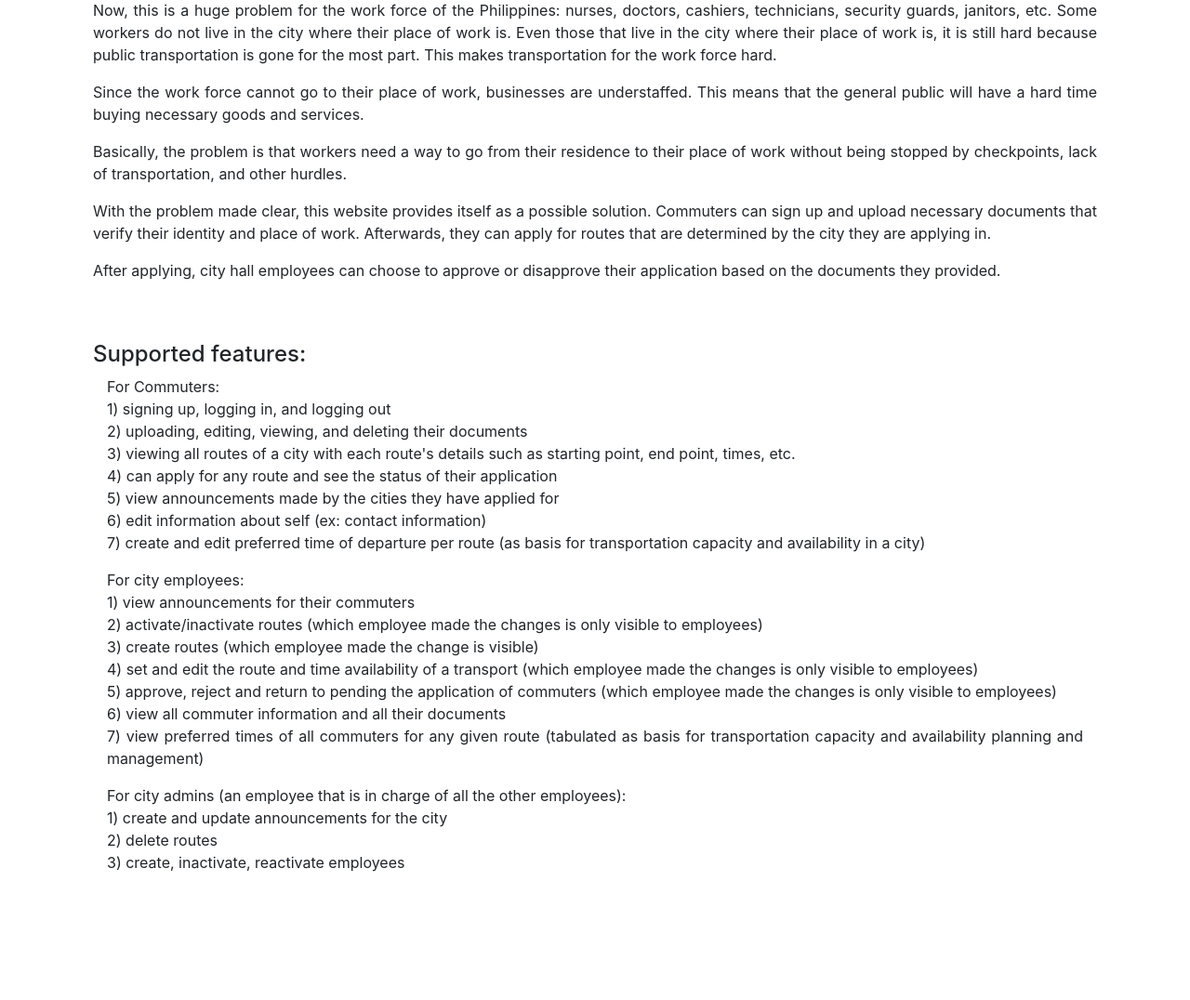
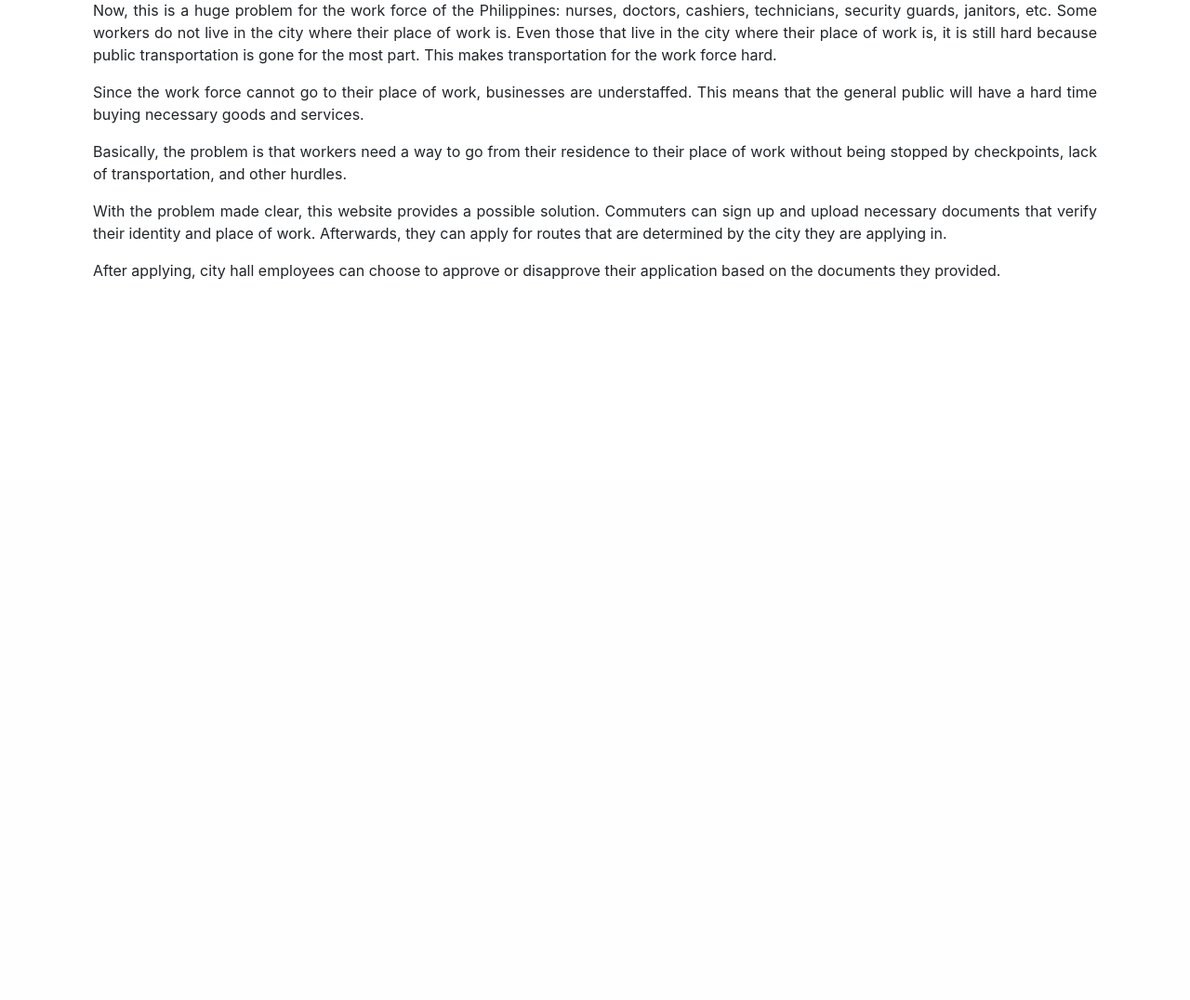
Before and after one commit to thisLexic/anti-covid, a Django app: page /about/ in a window 1280 px wide. Shown: the part 283-1359 px from the top of the page at 93% size. After the commit the page ends 584 px from the top, so only its background shows below. Run offline with Django 3.2, Linux system fonts and the light colour scheme; some libraries are stand-ins or nearby versions.

Commit message:
made the website more readable

```diff
--- a/pasahero/templates/about.html
+++ b/pasahero/templates/about.html
@@ -21,41 +21,10 @@ About Page
 		Basically, the problem is that workers need a way to go from their residence to their place of work without being stopped by checkpoints, lack of transportation, and other hurdles.
 	</p>
 	<p align="justify">
-	With the problem made clear, this website provides itself as a possible solution. Commuters can sign up and upload necessary documents that verify their identity and place of work. Afterwards, they can apply for routes that are determined by the city they are applying in.
+		With the problem made clear, this website provides a possible solution. Commuters can sign up and upload necessary documents that verify their identity and place of work. Afterwards, they can apply for routes that are determined by the city they are applying in.
 	</p>
 	<p align="justify">
-	After applying, city hall employees can choose to approve or disapprove their application based on the documents they provided.
+		After applying, city hall employees can choose to approve or disapprove their application based on the documents they provided.
 	</p>
-	<br><br>
-	<h4 align="justify">
-		Supported features:
-	</h4>
-	<div class="container">
-		<p align="justify">
-		For Commuters: <br>
-		1) signing up, logging in, and logging out <br>
-		2) uploading, editing, viewing, and deleting their documents <br>
-		3) viewing all routes of a city with each route's details such as starting point, end point, times, etc. <br>
-		4) can apply for any route and see the status of their application <br>
-		5) view announcements made by the cities they have applied for <br>
-		6) edit information about self (ex: contact information) <br>
-		7) create and edit preferred time of departure per route (as basis for transportation capacity and availability in a city)<br>
-		</p>
-		<p align="justify">
-		For city employees: <br>
-		1) view announcements for their commuters<br>
-		2) activate/inactivate routes (which employee made the changes is only visible to employees)<br>
-		3) create routes (which employee made the change is visible)<br>
-		4) set and edit the route and time availability of a transport (which employee made the changes is only visible to employees)<br>
-		5) approve, reject and return to pending the application of commuters (which employee made the changes is only visible to employees)<br>
-		6) view all commuter information and all their documents <br>
-		7) view preferred times of all commuters for any given route (tabulated as basis for transportation capacity and availability planning and management) <br>
-		</p>
-		<p align="justify">
-		For city admins (an employee that is in charge of all the other employees):<br>
-		1) create and update announcements for the city	<br>
-		2) delete routes <br>
-		3) create, inactivate, reactivate employees
-	</div>
 </div>
 {% endblock %}
```
Also changed, not shown: pasahero/db.sqlite3.
